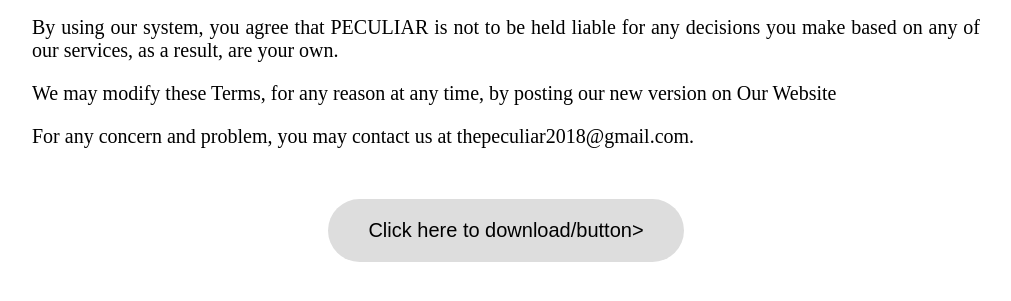
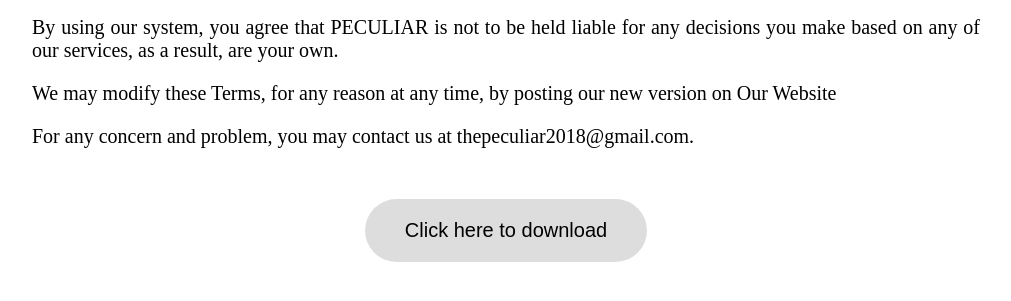
Before and after one commit to stixguy/thesispeculiar, a PHP site: page /download.php in a window 1280 px wide. Shown: the part 251-552 px from the top of the page, without its empty margins (134-1145 px from the left). Run offline with PHP 8.4, Linux system fonts and the light colour scheme.

Commit message:
Update download.php

```diff
--- a/download.php
+++ b/download.php
@@ -68,7 +68,7 @@
 <br>
 
 </div>
-<center><button class="button">Click here to download/button></center>
+<center><button class="button">Click here to download</button></center>
 
 
 
```
